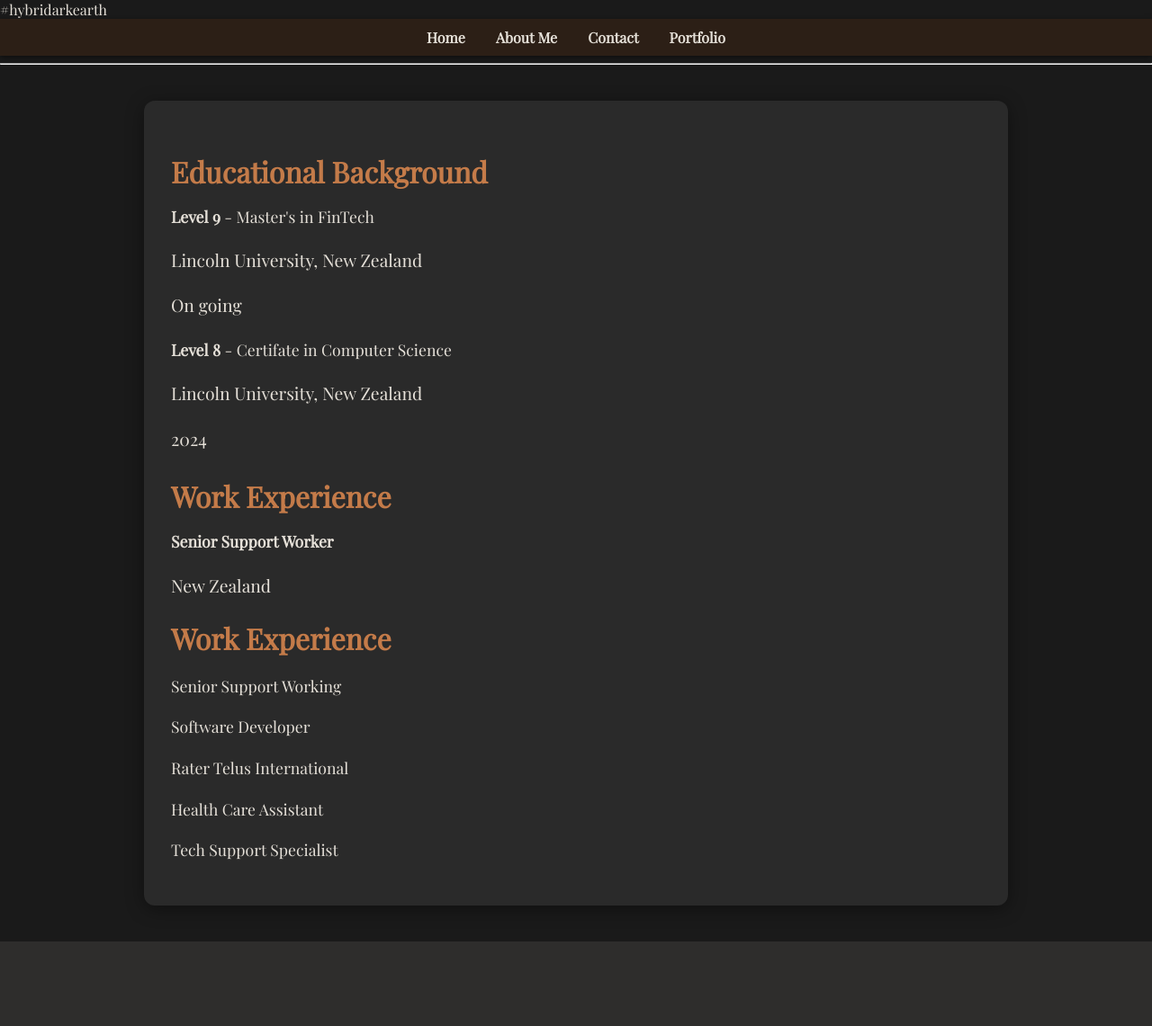
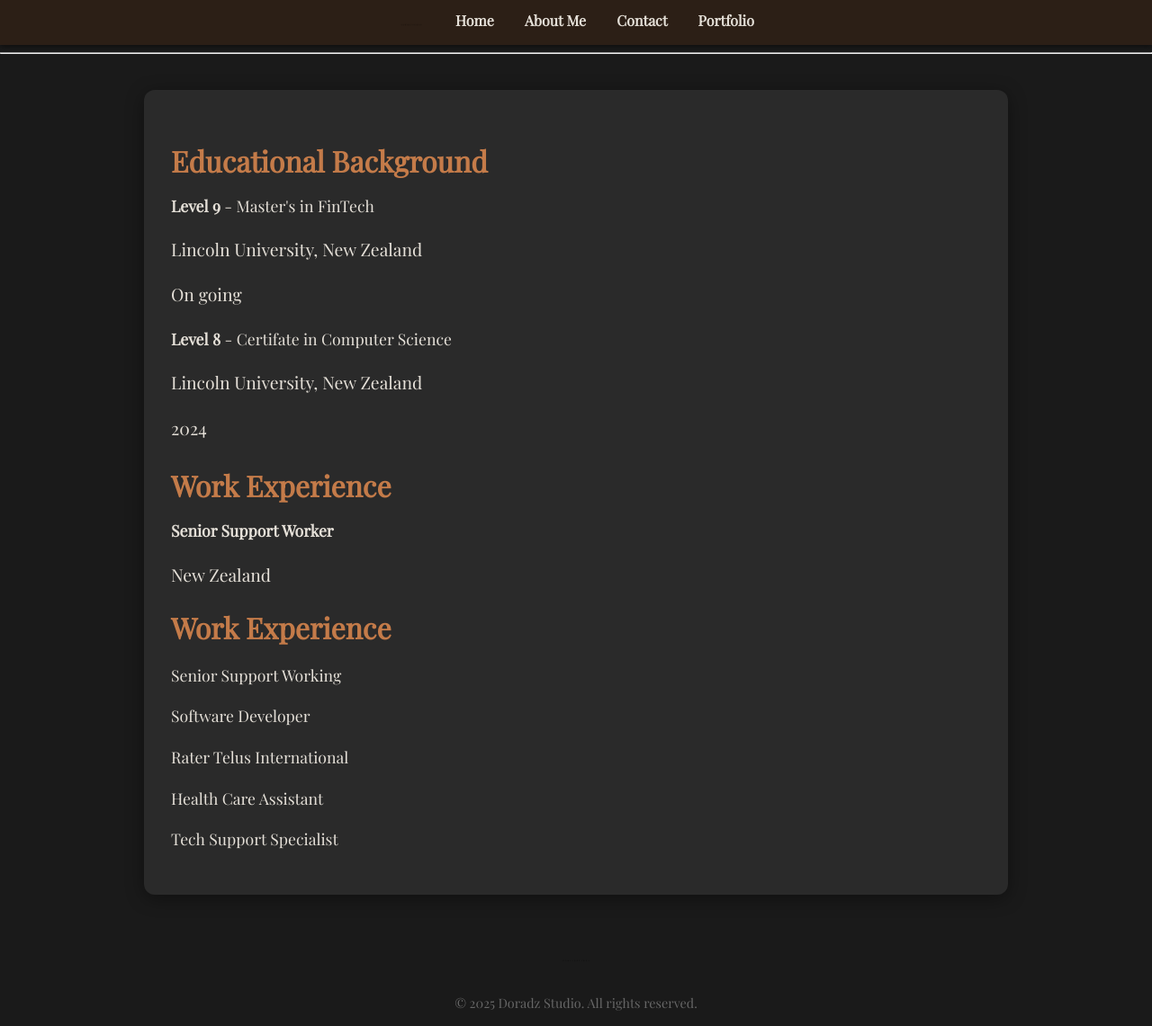
Before and after one commit to Doradz22/mkdir, a Flask app: page /aboutme in a window 1280 px wide. Shown: the whole page at 90% size. Before the commit the page ends 1047 px from the top, so only its background shows below. Run offline with Flask 3, Linux system fonts and the light colour scheme.

Commit message:
static update
Working simple

```diff
--- a/templates/base.html
+++ b/templates/base.html
@@ -6,7 +6,9 @@
     <link rel="stylesheet" href="{{ url_for('static', filename='styles.css') }}">
     <link href="https://fonts.googleapis.com/css2?family=Orbitron&display=swap" rel="stylesheet">
     <link href="https://fonts.googleapis.com/css2?family=Playfair+Display&display=swap" rel="stylesheet">
-    <link href="https://fonts.googleapis.com/css2?family=Playfair+Display&display=swap" rel="stylesheet"> #hybridarkearth
+    <link href="https://fonts.googleapis.com/css2?family=Playfair+Display&display=swap" rel="stylesheet">
+    <link rel="icon" type="image/x-icon" href="{{ url_for('static', filename='favicon.ico') }}">
+
 
     <style>
         body {
@@ -24,11 +26,13 @@
 <body>
 
     <nav>
+        <a href="/"><img src="{{ url_for('static', filename='doradz-logo.png') }}" alt="Doradz Logo" style="height: 30px; vertical-align: middle;"></a>
         <a href="/">Home</a>
         <a href="/aboutme">About Me</a>
         <a href="/contactinfo">Contact</a>
         <a href="/portfolio">Portfolio</a>
       </nav>
+
 <hr>
 
 <div class="content">
@@ -37,11 +41,17 @@
     {% endblock %}
 </div>
 
+<footer style="text-align:center; margin-top: 50px; color: #666;">
+    <img src="{{ url_for('static', filename='doradz-logo.png') }}" alt="Doradz Logo" style="height:40px; opacity: 0.5;">
+    <p style="font-size: 0.9em;">&copy; 2025 Doradz Studio. All rights reserved.</p>
+  </footer>
+
 <script>
     document.addEventListener("DOMContentLoaded", function() {
       document.body.classList.add('page-loaded');
     });
   </script>
 
+
 </body>
 </html>
```
Also changed, not shown: static/doradz-logo.png (added), static/favicon.ico (added), 2 other files. Lines whose indentation alone changed are shown as unchanged.
